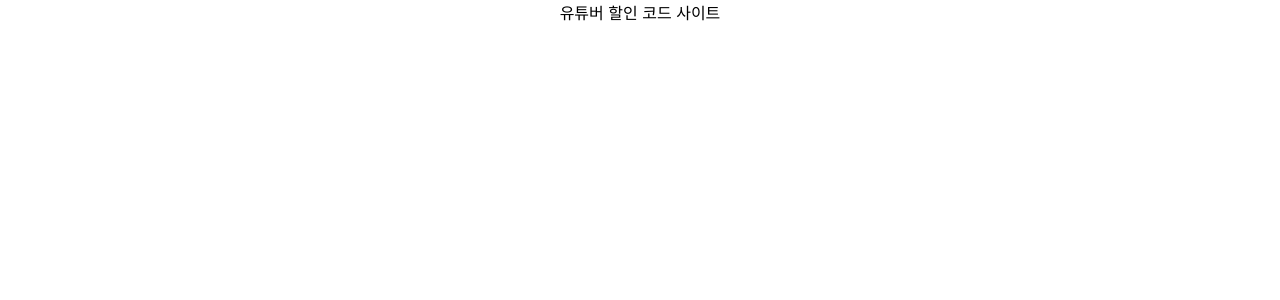
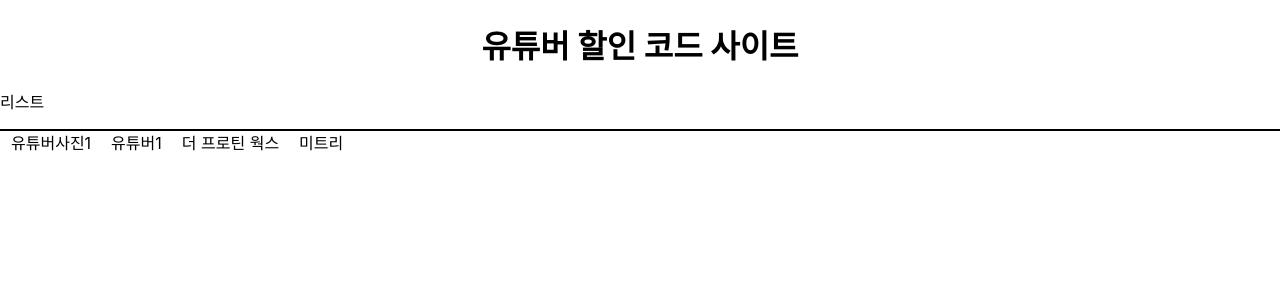
Before and after one commit to KANGSOONYONG/YoutuberSaleCode, a React (Create React App) app: page / in a window 1280 px wide. Shown: the top 300 px of the page. Built offline with nearby package versions, Linux system fonts and the light colour scheme.

Commit message:
add : styled-components

```diff
--- a/package.json
+++ b/package.json
@@ -9,6 +9,7 @@
     "react": "^17.0.2",
     "react-dom": "^17.0.2",
     "react-scripts": "4.0.3",
+    "styled-components": "^5.3.1",
     "web-vitals": "^1.1.2"
   },
   "scripts": {
--- a/src/App.css
+++ b/src/App.css
@@ -1,38 +1,14 @@
-.App {
+h1 {
   text-align: center;
 }
 
-.App-logo {
-  height: 40vmin;
-  pointer-events: none;
+.list {
+  list-style-type: none;
+  padding: 0;
+  border: 1px solid black;
 }
 
-@media (prefers-reduced-motion: no-preference) {
-  .App-logo {
-    animation: App-logo-spin infinite 20s linear;
-  }
+.list li {
+  float: left;
+  padding: 0 10px;
 }
-
-.App-header {
-  background-color: #282c34;
-  min-height: 100vh;
-  display: flex;
-  flex-direction: column;
-  align-items: center;
-  justify-content: center;
-  font-size: calc(10px + 2vmin);
-  color: white;
-}
-
-.App-link {
-  color: #61dafb;
-}
-
-@keyframes App-logo-spin {
-  from {
-    transform: rotate(0deg);
-  }
-  to {
-    transform: rotate(360deg);
-  }
-}
--- a/src/App.js
+++ b/src/App.js
@@ -1,10 +1,12 @@
-import logo from './logo.svg';
 import './App.css';
+import Youtuber from './component/Youtuber';
 
 function App() {
   return (
     <div className="App">
-      유튜버 할인 코드 사이트
+      <h1>유튜버 할인 코드 사이트</h1>
+        <p>리스트</p>
+        <Youtuber />
     </div>
   );
 }
--- /dev/null
+++ b/src/component/Youtuber.js
@@ -0,0 +1,10 @@
+export default function Youtuber(){
+    return (
+        <ul className="list">
+          <li>유튜버사진1</li>
+          <li>유튜버1</li>
+          <li>더 프로틴 웍스</li>
+          <li>미트리</li>
+        </ul>
+    )
+}
```
Also changed, not shown: 2 other files (tests, documents, lock files or other folders).
